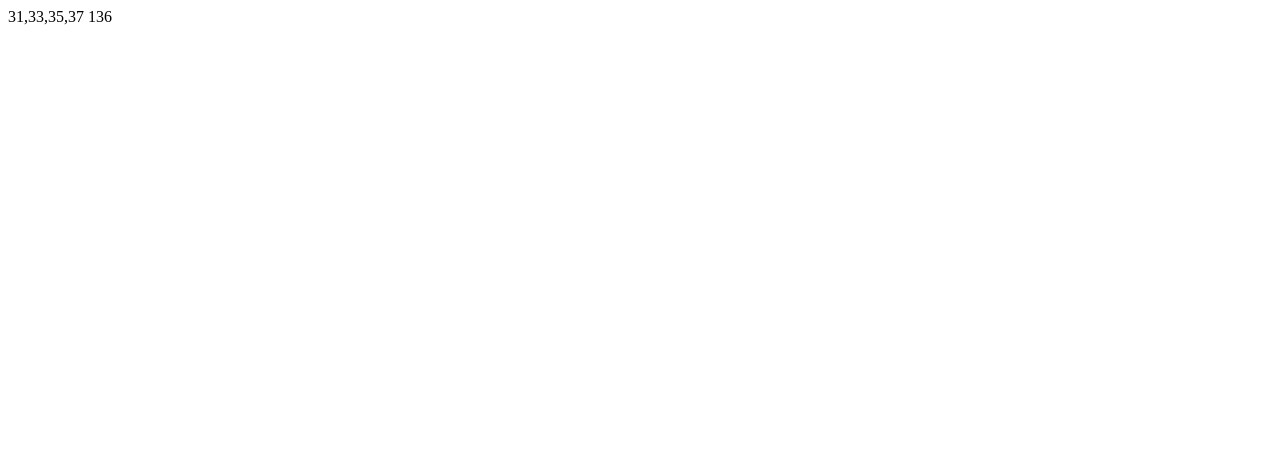
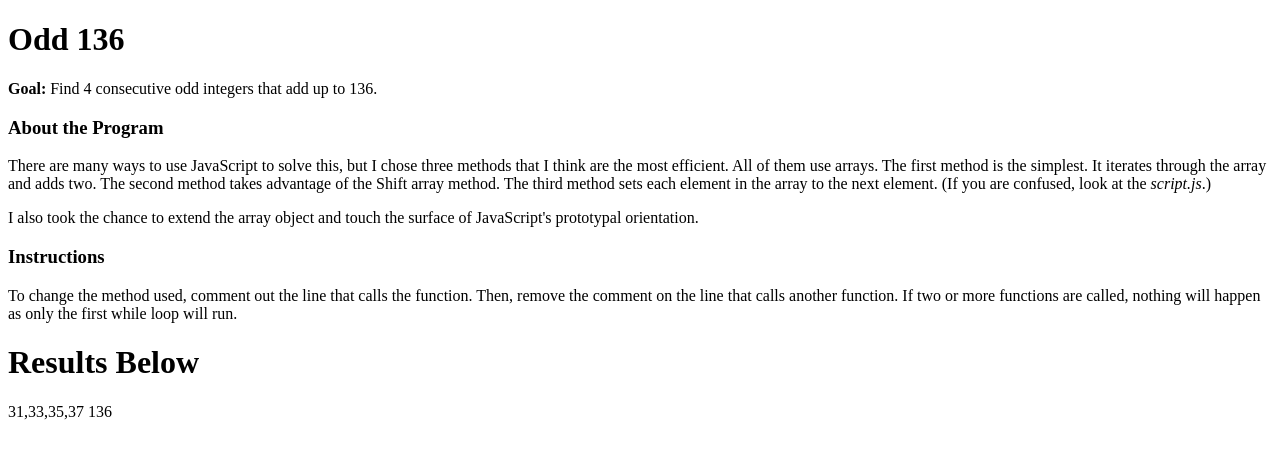
Before and after one commit to Firebird1029/odd136, a plain HTML site: page index.html in a window 1280 px wide. Drawn offline with Linux system fonts and the light colour scheme.

Commit message:
Release
Updated HTML.

```diff
--- a/index.html
+++ b/index.html
@@ -1 +1,28 @@
-<script src="script.js"></script>
+<!DOCTYPE html>
+<html lang="en">
+<head>
+	<meta charset="UTF-8">
+	<title>Odd 136</title>
+</head>
+<body>
+	<h1>Odd 136</h1>
+
+	<p><strong>Goal:</strong> Find 4 consecutive odd integers that add up to 136.</p>
+
+	<h3>About the Program</h3>
+
+	<p>There are many ways to use JavaScript to solve this, but I chose three methods that I think are the most efficient. All of them use arrays. The first method is the simplest. It iterates through the array and adds two. The second method takes advantage of the Shift array method. The third method sets each element in the array to the next element. (If you are confused, look at the <em>script.js</em>.)</p>
+
+	<p>I also took the chance to extend the array object and touch the surface of JavaScript's prototypal orientation.</p>
+
+	<h3>Instructions</h3>
+
+	<p>To change the method used, comment out the line that calls the function. Then, remove the comment on the line that calls another function. If two or more functions are called, nothing will happen as only the first while loop will run.</p>
+
+	<h1>Results Below</h1>
+
+	<footer>
+		<script src="script.js"></script>
+	</footer>
+</body>
+</html>
```
